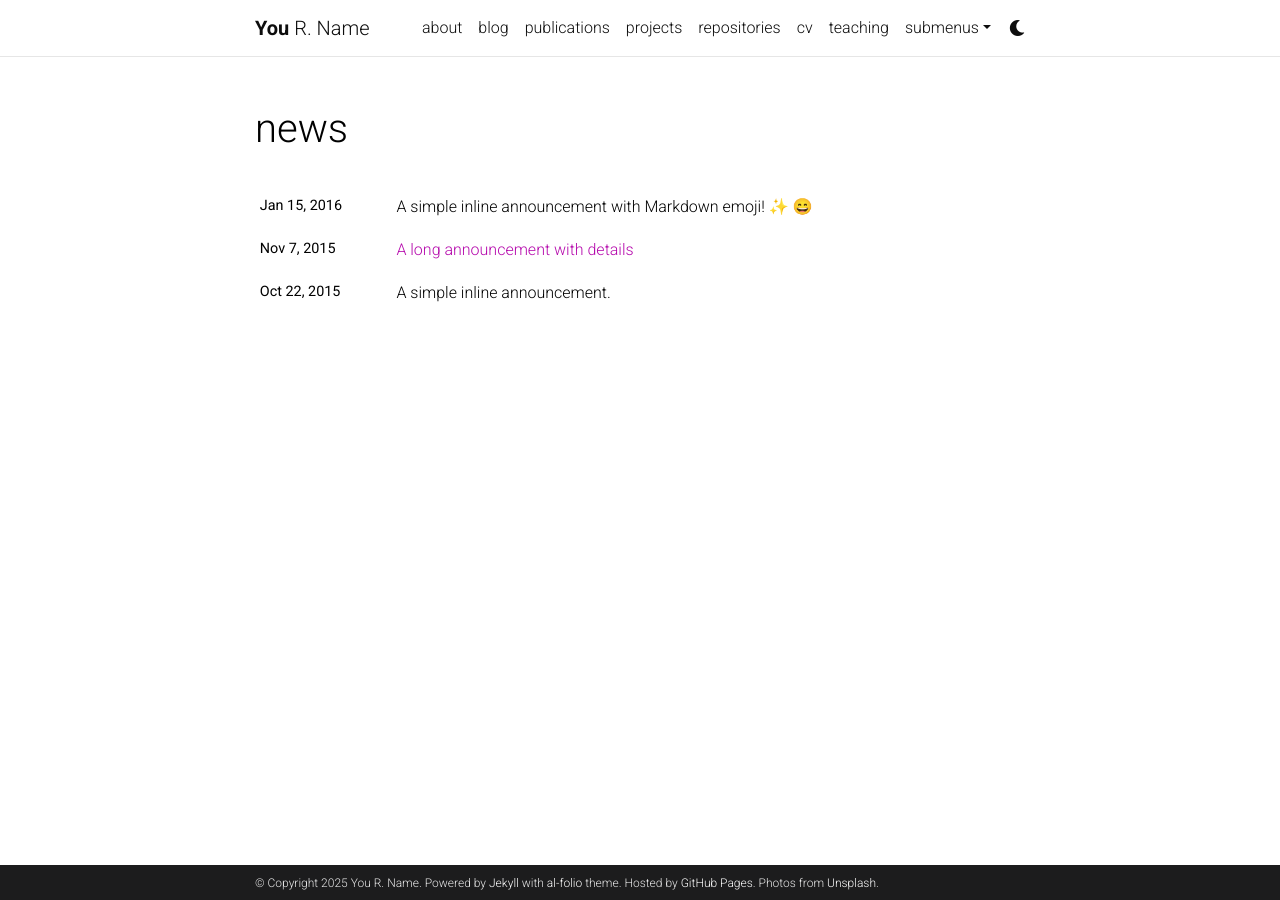
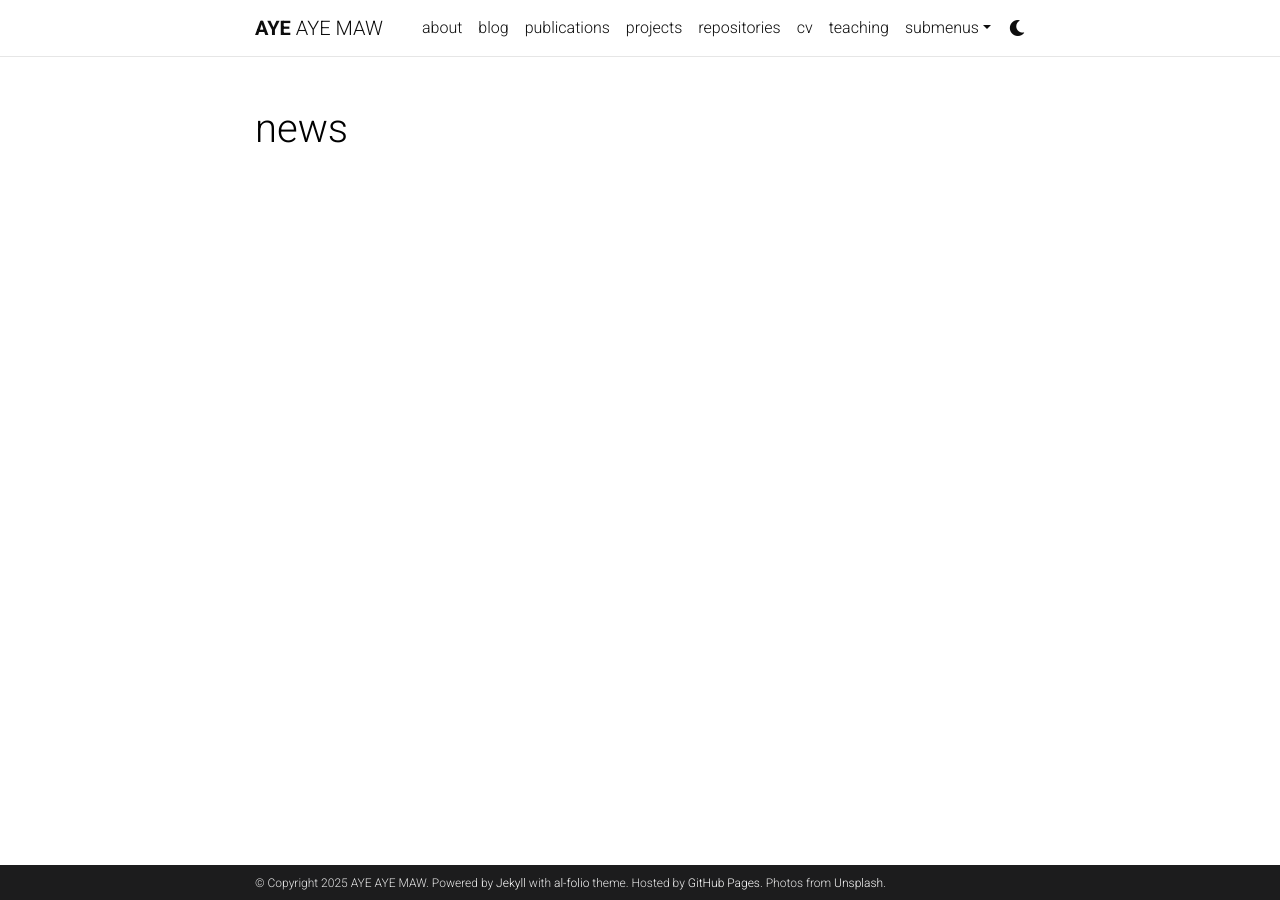
Before and after one commit to miayemaw/miayemaw.github.io, a Jekyll site: the page built from news.html, in a window 1280 px wide. Built offline with Jekyll 4.4.1, drawn with Linux system fonts in a browser that asks for light colours; emoji names are drawn with the system emoji font; comment, search, counter and statistics services are not loaded; a style sheet for code colours, icons or effects is not loaded.

```diff
--- a/_config.yml
+++ b/_config.yml
@@ -3,10 +3,10 @@
 # -----------------------------------------------------------------------------
 
 title: blank # the website title (if blank, full name will be used instead)
-first_name: You
-middle_name: R.
-last_name: Name
-email: you@example.com
+first_name: AYE
+middle_name: AYE
+last_name: MAW
+email: miayemaw3@gmail.com
 description: > # the ">" symbol means to ignore newlines until "footer_text:"
   A simple, whitespace theme for academics. Based on [*folio](https://github.com/bogoli/-folio) design.
 footer_text: >
@@ -103,8 +103,8 @@
 youtube_id: # your youtube channel id (youtube.com/@<youtube_id>)
 discord_id: # your discord id (18-digit unique numerical identifier)
 
-contact_note: >
-  You can even add a little note about which of these is the best way to reach you.
+# contact_note: >
+#   You can even add a little note about which of these is the best way to reach you.
 
 # -----------------------------------------------------------------------------
 # Analytics and search engine verification
@@ -160,29 +160,29 @@
   - name: medium.com
     rss_url: https://medium.com/@al-folio/feed
 
-# -----------------------------------------------------------------------------
-# Collections
-# -----------------------------------------------------------------------------
+# # -----------------------------------------------------------------------------
+# # Collections
+# # -----------------------------------------------------------------------------
 
-collections:
-  news:
-    defaults:
-      layout: post
-    output: true
-    permalink: /news/:path/
-  projects:
-    output: true
-    permalink: /projects/:path/
+# collections:
+#   news:
+#     defaults:
+#       layout: post
+#     output: true
+#     permalink: /news/:path/
+#   projects:
+#     output: true
+#     permalink: /projects/:path/
 
-news:
-  enabled: true
-  scrollable: true # adds a vertical scroll bar if there are more than 3 news items
-  limit: 5 # leave blank to include all the news in the `_news` folder
+# news:
+#   enabled: true
+#   scrollable: true # adds a vertical scroll bar if there are more than 3 news items
+#   limit: 5 # leave blank to include all the news in the `_news` folder
 
-latest_posts:
-  enabled: true
-  scrollable: true # adds a vertical scroll bar if there are more than 3 new posts items
-  limit: 3 # leave blank to include all the blog posts
+# latest_posts:
+#   enabled: true
+#   scrollable: true # adds a vertical scroll bar if there are more than 3 new posts items
+#   limit: 3 # leave blank to include all the blog posts
 
 # -----------------------------------------------------------------------------
 # Jekyll settings
```
Also changed, not shown: _pages/about.md (+1 -1 lines).
